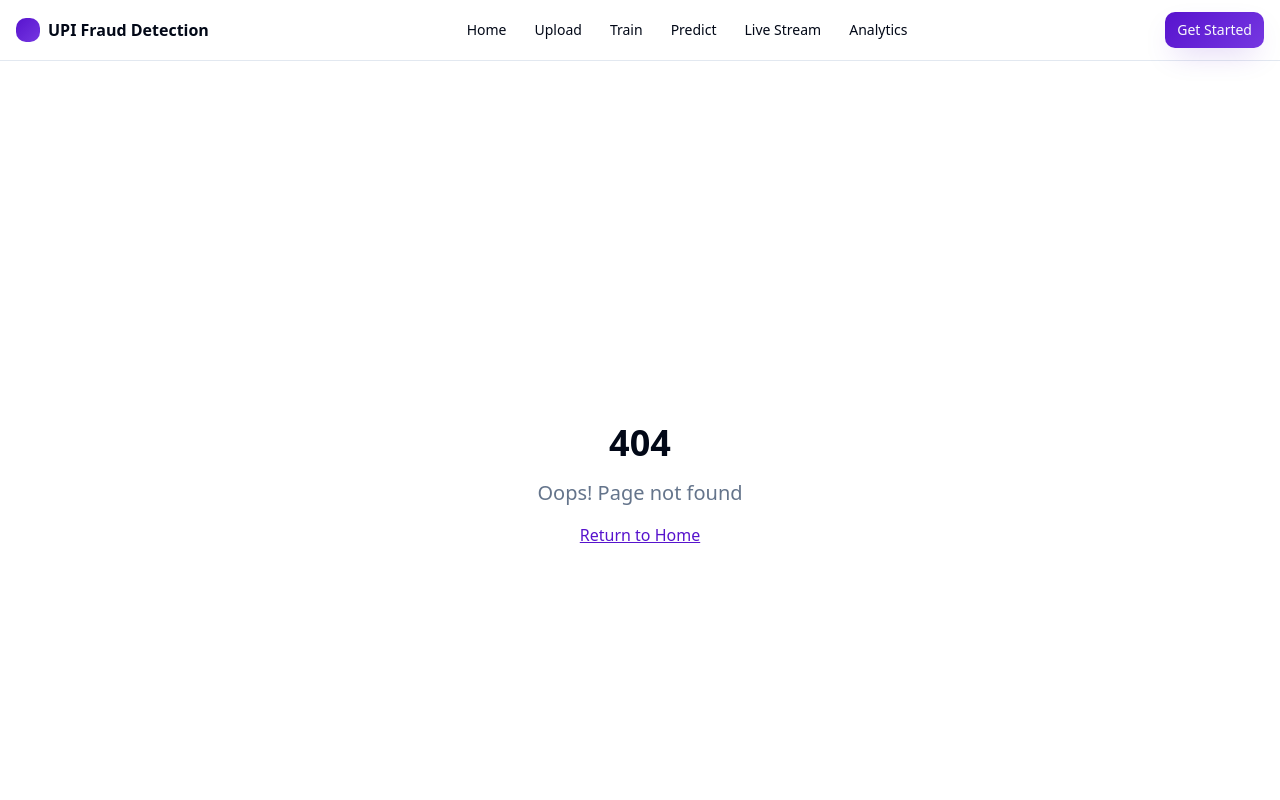
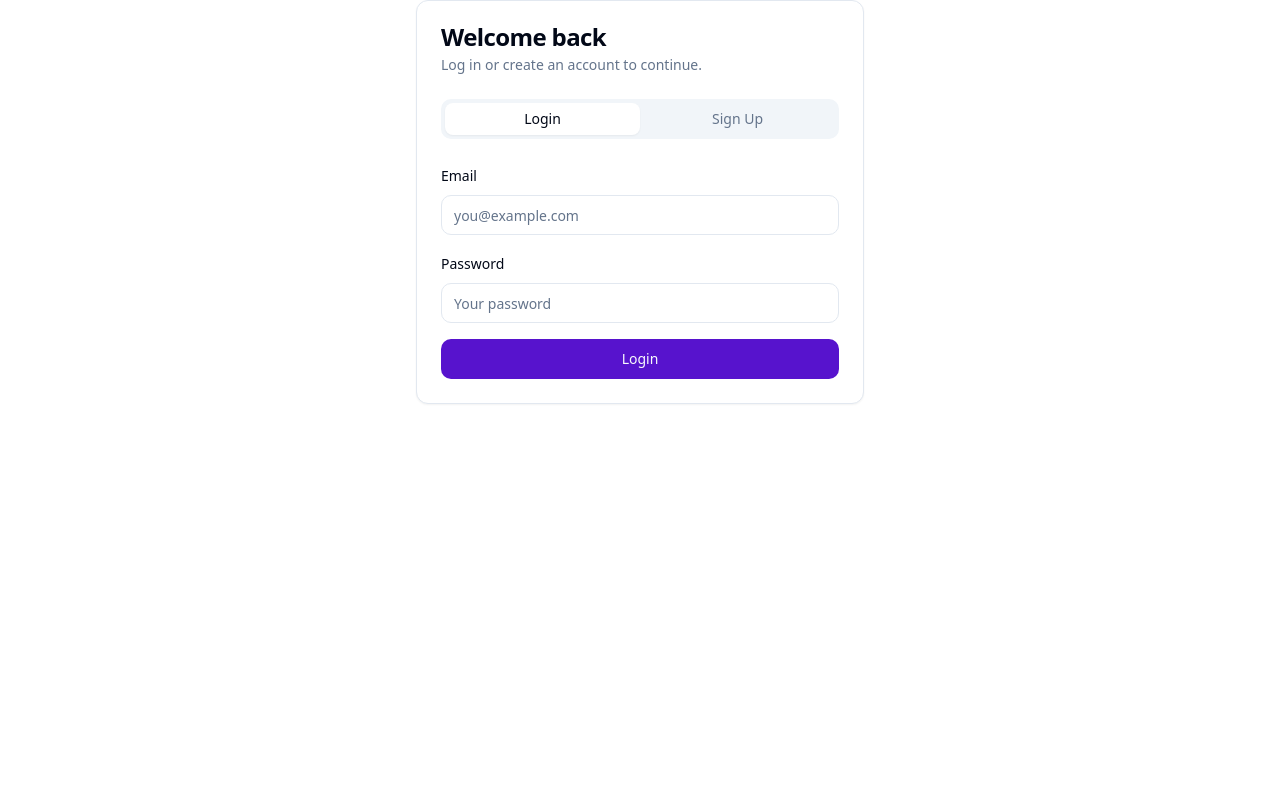
Before and after one commit to luckydubey6060/upi-guard-flow, a React (Vite) app: page /auth in a window 1280 px wide. Before the commit this address had no page. Shown: the top 800 px of the page. Built offline with nearby package versions, Linux system fonts and the light colour scheme.

Commit message:
feat: Add Supabase login page
Implement a login page that integrates with Supabase for authentication. This page will be the initial view for users.

```diff
--- a/src/App.tsx
+++ b/src/App.tsx
@@ -4,6 +4,7 @@ import { TooltipProvider } from "@/components/ui/tooltip";
 import { QueryClient, QueryClientProvider } from "@tanstack/react-query";
 import { Routes, Route } from "react-router-dom";
 import Layout from "@/components/Layout";
+import RequireAuth from "@/components/RequireAuth";
 import Index from "./pages/Index";
 import Upload from "./pages/Upload";
 import Train from "./pages/Train";
@@ -11,6 +12,7 @@ import Predict from "./pages/Predict";
 import Stream from "./pages/Stream";
 import Analytics from "./pages/Analytics";
 import NotFound from "./pages/NotFound";
+import Auth from "./pages/Auth";
 import { MLProvider } from "@/context/MLContext";
 
 const queryClient = new QueryClient();
@@ -20,7 +22,8 @@ const App = () => (
     <TooltipProvider>
         <MLProvider>
           <Routes>
-            <Route element={<Layout />}>
+            <Route path="/auth" element={<Auth />} />
+            <Route element={<RequireAuth><Layout /></RequireAuth>}>
               <Route index element={<Index />} />
               <Route path="upload" element={<Upload />} />
               <Route path="train" element={<Train />} />
--- a/src/components/Layout.tsx
+++ b/src/components/Layout.tsx
@@ -1,6 +1,7 @@
 import { Link, NavLink, useLocation, Outlet } from "react-router-dom";
 import { Button } from "@/components/ui/button";
 import React from "react";
+import { supabase } from "@/integrations/supabase/client";
 
 const navItems = [
   { to: "/", label: "Home" },
@@ -13,6 +14,8 @@ const navItems = [
 
 export default function Layout() {
   const location = useLocation();
+  const [authed, setAuthed] = React.useState(false);
+
   React.useEffect(() => {
     const titleMap: Record<string, string> = {
       "/": "UPI Fraud Detection | Home",
@@ -26,6 +29,14 @@ export default function Layout() {
     const meta = document.querySelector('meta[name="description"]');
     if (meta) meta.setAttribute("content", "Interactive UPI fraud detection dashboard with dataset upload, in-browser model training, live predictions, and analytics.");
   }, [location.pathname]);
+
+  React.useEffect(() => {
+    const { data: { subscription } } = supabase.auth.onAuthStateChange((_event, session) => {
+      setAuthed(!!session);
+    });
+    supabase.auth.getSession().then(({ data }) => setAuthed(!!data.session));
+    return () => subscription.unsubscribe();
+  }, []);
 
   return (
     <div className="min-h-screen flex flex-col">
@@ -46,10 +57,19 @@ export default function Layout() {
             ))}
             <a href="#get-started" className="sr-only">Skip to content</a>
           </div>
-          <div className="hidden sm:block">
+          <div className="hidden sm:flex items-center gap-2">
             <Button asChild variant="hero" size="sm">
               <Link to="/upload">Get Started</Link>
             </Button>
+            {authed ? (
+              <Button size="sm" variant="outline" onClick={async () => { await supabase.auth.signOut(); }}>
+                Logout
+              </Button>
+            ) : (
+              <Button asChild size="sm" variant="outline">
+                <Link to="/auth">Login</Link>
+              </Button>
+            )}
           </div>
         </nav>
       </header>
--- /dev/null
+++ b/src/components/RequireAuth.tsx
@@ -0,0 +1,45 @@
+import React, { useEffect, useMemo, useState } from "react";
+import { Navigate } from "react-router-dom";
+import { supabase } from "@/integrations/supabase/client";
+
+// Minimal auth gate: subscribes to auth changes first, then checks existing session
+export const RequireAuth: React.FC<React.PropsWithChildren> = ({ children }) => {
+  const [initializing, setInitializing] = useState(true);
+  const [hasSession, setHasSession] = useState<boolean | null>(null);
+
+  useEffect(() => {
+    // 1) Subscribe first
+    const { data: { subscription } } = supabase.auth.onAuthStateChange((event, session) => {
+      setHasSession(!!session);
+      if (initializing) setInitializing(false);
+    });
+
+    // 2) Then check current session
+    supabase.auth.getSession().then(({ data }) => {
+      setHasSession(!!data.session);
+      setInitializing(false);
+    });
+
+    return () => subscription.unsubscribe();
+  }, [initializing]);
+
+  const content = useMemo(() => {
+    if (initializing || hasSession === null) {
+      return (
+        <div className="w-full py-16 flex items-center justify-center text-muted-foreground">
+          Checking authentication...
+        </div>
+      );
+    }
+
+    if (!hasSession) {
+      return <Navigate to="/auth" replace />;
+    }
+
+    return <>{children}</>;
+  }, [hasSession, initializing, children]);
+
+  return content;
+};
+
+export default RequireAuth;
--- /dev/null
+++ b/src/pages/Auth.tsx
@@ -0,0 +1,114 @@
+import React, { useEffect, useState } from "react";
+import { Card, CardContent, CardDescription, CardHeader, CardTitle } from "@/components/ui/card";
+import { Button } from "@/components/ui/button";
+import { Input } from "@/components/ui/input";
+import { Label } from "@/components/ui/label";
+import { Tabs, TabsList, TabsTrigger, TabsContent } from "@/components/ui/tabs";
+import { supabase } from "@/integrations/supabase/client";
+import { useNavigate } from "react-router-dom";
+import { toast } from "sonner";
+
+const AuthPage: React.FC = () => {
+  const navigate = useNavigate();
+  const [loading, setLoading] = useState(false);
+  const [email, setEmail] = useState("");
+  const [password, setPassword] = useState("");
+
+  useEffect(() => {
+    document.title = "Login | UPI Fraud Detection";
+
+    // Set listener FIRST
+    const { data: { subscription } } = supabase.auth.onAuthStateChange((_event, session) => {
+      if (session) {
+        // If already authenticated, go home
+        navigate("/", { replace: true });
+      }
+    });
+
+    // Then check existing session
+    supabase.auth.getSession().then(({ data }) => {
+      if (data.session) navigate("/", { replace: true });
+    });
+
+    return () => subscription.unsubscribe();
+  }, [navigate]);
+
+  const handleLogin = async () => {
+    setLoading(true);
+    try {
+      const { error } = await supabase.auth.signInWithPassword({ email, password });
+      if (error) throw error;
+      toast.success("Logged in successfully");
+      navigate("/", { replace: true });
+    } catch (err: any) {
+      toast.error(err.message || "Login failed");
+    } finally {
+      setLoading(false);
+    }
+  };
+
+  const handleSignup = async () => {
+    setLoading(true);
+    try {
+      const redirectUrl = `${window.location.origin}/`;
+      const { error } = await supabase.auth.signUp({
+        email,
+        password,
+        options: {
+          emailRedirectTo: redirectUrl,
+        },
+      });
+      if (error) throw error;
+      toast.success("Signup successful. Check your email to confirm.");
+    } catch (err: any) {
+      toast.error(err.message || "Sign up failed");
+    } finally {
+      setLoading(false);
+    }
+  };
+
+  return (
+    <div className="max-w-md mx-auto">
+      <Card>
+        <CardHeader>
+          <CardTitle>Welcome back</CardTitle>
+          <CardDescription>Log in or create an account to continue.</CardDescription>
+        </CardHeader>
+        <CardContent>
+          <Tabs defaultValue="login" className="w-full">
+            <TabsList className="grid grid-cols-2 w-full">
+              <TabsTrigger value="login">Login</TabsTrigger>
+              <TabsTrigger value="signup">Sign Up</TabsTrigger>
+            </TabsList>
+
+            <TabsContent value="login" className="space-y-4 pt-4">
+              <div className="space-y-2">
+                <Label htmlFor="email">Email</Label>
+                <Input id="email" type="email" placeholder="you@example.com" value={email} onChange={(e) => setEmail(e.target.value)} />
+              </div>
+              <div className="space-y-2">
+                <Label htmlFor="password">Password</Label>
+                <Input id="password" type="password" placeholder="Your password" value={password} onChange={(e) => setPassword(e.target.value)} />
+              </div>
+              <Button onClick={handleLogin} disabled={loading} className="w-full">{loading ? "Please wait..." : "Login"}</Button>
+            </TabsContent>
+
+            <TabsContent value="signup" className="space-y-4 pt-4">
+              <div className="space-y-2">
+                <Label htmlFor="email2">Email</Label>
+                <Input id="email2" type="email" placeholder="you@example.com" value={email} onChange={(e) => setEmail(e.target.value)} />
+              </div>
+              <div className="space-y-2">
+                <Label htmlFor="password2">Password</Label>
+                <Input id="password2" type="password" placeholder="Create a password" value={password} onChange={(e) => setPassword(e.target.value)} />
+              </div>
+              <Button onClick={handleSignup} disabled={loading} className="w-full">{loading ? "Please wait..." : "Create account"}</Button>
+            </TabsContent>
+          </Tabs>
+        </CardContent>
+      </Card>
+    </div>
+  );
+};
+
+export default AuthPage;
```
